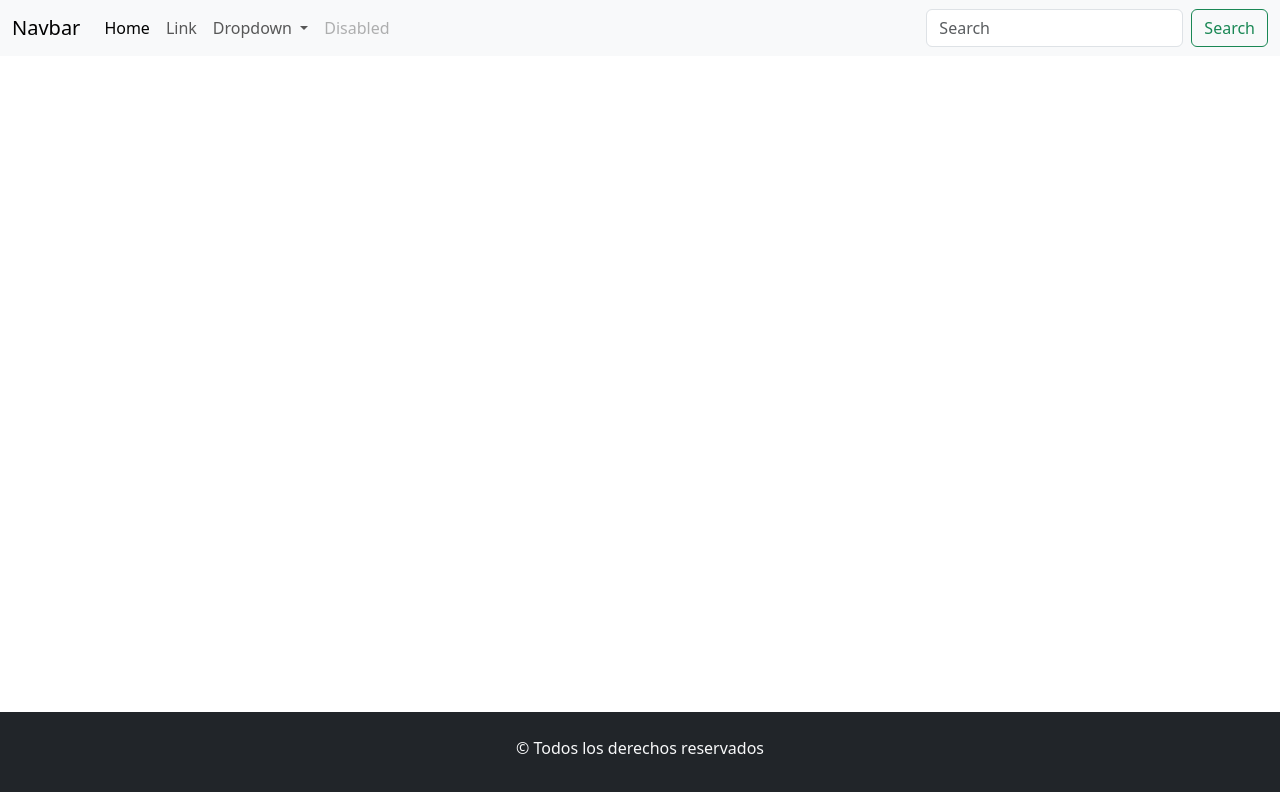
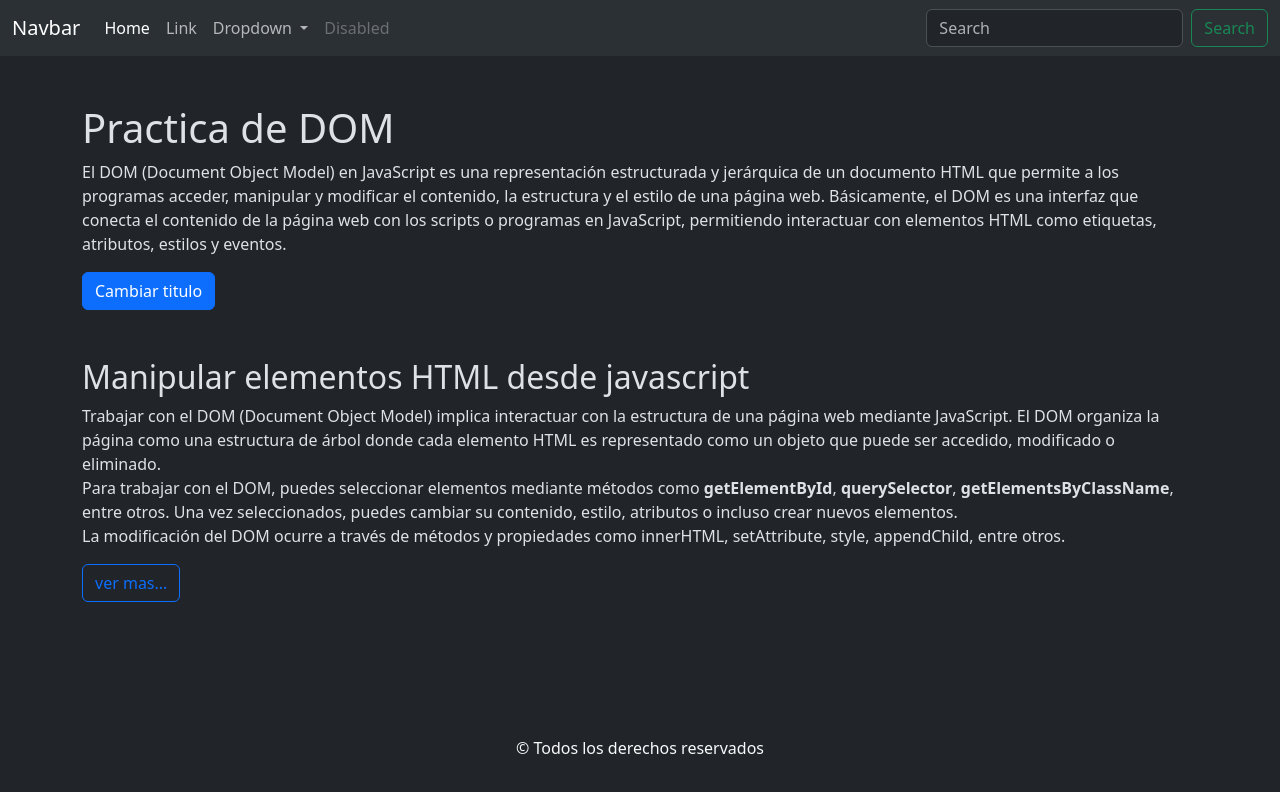
Before and after one commit to rollingcodeschool/practicaDOM-c73i, a plain HTML site: page index.html in a window 1280 px wide. Drawn offline with nearby package versions, Linux system fonts and the light colour scheme.

Commit message:
agregamos el maquetado de la pagina principal con información del DOM

```diff
--- a/index.html
+++ b/index.html
@@ -7,7 +7,7 @@
     <link rel="stylesheet" href="./css/style.css">
     <title>Practica de DOM</title>
 </head>
-<body>
+<body data-bs-theme="dark">
     <header>
         <nav class="navbar navbar-expand-lg bg-body-tertiary">
             <div class="container-fluid">
@@ -46,7 +46,39 @@
             </div>
           </nav>
     </header>
-    <main></main>
+    <main class="container my-5">
+        <section>
+            <h1>Practica de DOM</h1>
+            <p>
+                El DOM (Document Object Model) en JavaScript es una representación
+            estructurada y jerárquica de un documento HTML que permite a los
+            programas acceder, manipular y modificar el contenido, la estructura
+            y el estilo de una página web. Básicamente, el DOM es una interfaz
+            que conecta el contenido de la página web con los scripts o
+            programas en JavaScript, permitiendo interactuar con elementos HTML
+            como etiquetas, atributos, estilos y eventos.
+            </p>
+            <button class="btn btn-primary">Cambiar titulo</button>
+        </section>
+        <section class="mt-5">
+            <h2>Manipular elementos HTML desde javascript</h2>
+            <p>
+                Trabajar con el DOM (Document Object Model) implica interactuar con la
+                estructura de una página web mediante JavaScript. El DOM organiza la
+                página como una estructura de árbol donde cada elemento HTML es
+                representado como un objeto que puede ser accedido, modificado o
+                eliminado.<br />
+                Para trabajar con el DOM, puedes seleccionar elementos mediante
+                métodos como <b>getElementById</b>, <b>querySelector</b>,
+                <b>getElementsByClassName</b>, entre otros. Una vez seleccionados,
+                puedes cambiar su contenido, estilo, atributos o incluso crear nuevos
+                elementos. <br />
+                La modificación del DOM ocurre a través de métodos y propiedades como
+                innerHTML, setAttribute, style, appendChild, entre otros.
+            </p>
+            <button class="btn btn-outline-primary">ver mas...</button>
+        </section>
+    </main>
     <footer class="bg-dark text-light py-4 text-center">
         <p>&copy; Todos los derechos reservados</p>
     </footer>
```
